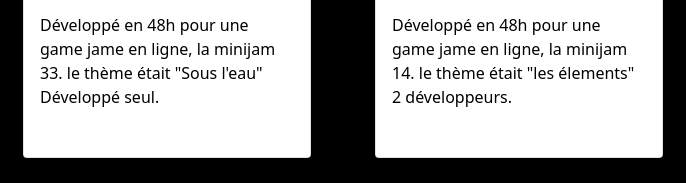
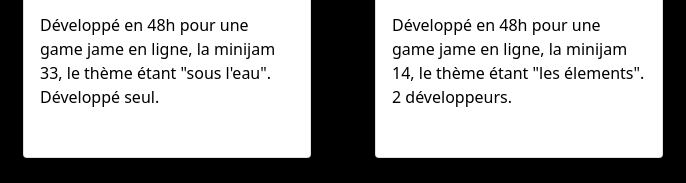
Before and after one commit to ThomasHerve/Portfolio, a plain HTML site: page pages/display-games.html in a window 1280 px wide. Shown: the part 1470-1653 px from the top of the page, 473-1159 px from the left. Drawn offline with nearby package versions, Linux system fonts and the light colour scheme.

Commit message:
Update display-games.html

```diff
--- a/pages/display-games.html
+++ b/pages/display-games.html
@@ -127,7 +127,7 @@
                 </div>
                 <div class="card-body">
                     <div >
-                        <p class="card-text">Développé en 48h pour une game jame en ligne, la minijam 33. le thème était "Sous l'eau"</p>
+                        <p class="card-text">Développé en 48h pour une game jame en ligne, la minijam 33, le thème étant "sous l'eau".</p>
                     </div>
                     <p>Développé seul.</p>
                 </div>
@@ -140,7 +140,7 @@
                 </div>
                 <div class="card-body">
                     <div >
-                        <p class="card-text">Développé en 48h pour une game jame en ligne, la minijam 14. le thème était "les élements"</p>
+                        <p class="card-text">Développé en 48h pour une game jame en ligne, la minijam 14, le thème étant "les élements".</p>
                     </div>
                     <p>2 développeurs.</p>
                 </div>
```
